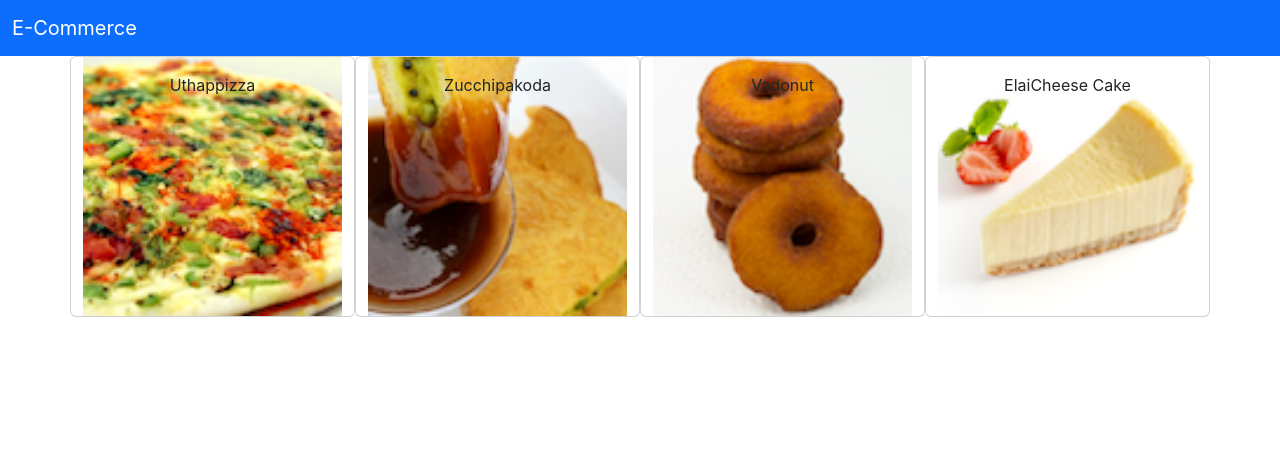
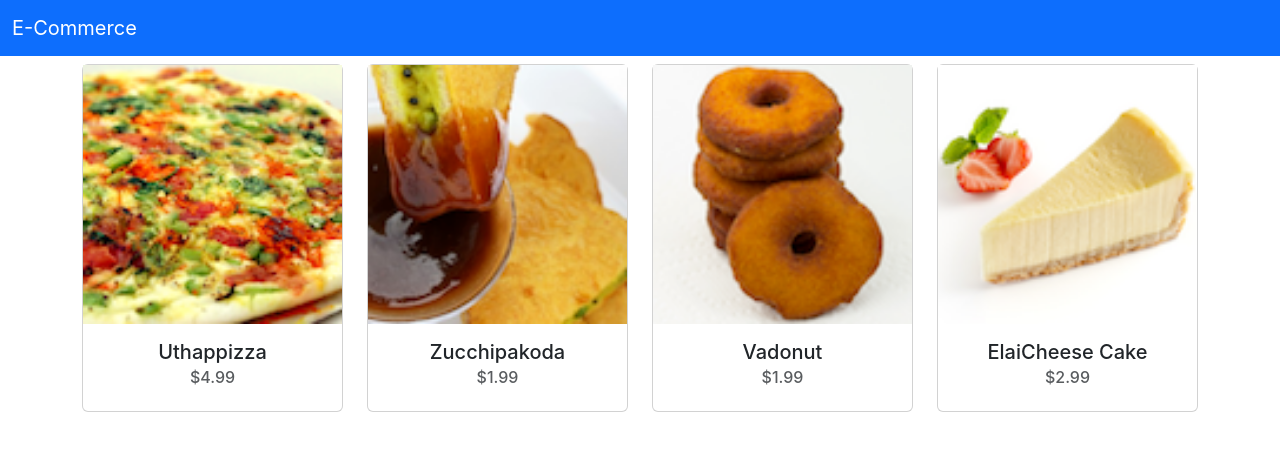
Before and after one commit to Harsh-Upadhyay/project, a React (Create React App) app: page / in a window 1280 px wide. Shown: the top 450 px of the page. Built offline with nearby package versions, Linux system fonts and the light colour scheme.

Commit message:
card_proto_2

```diff
--- a/src/components/ItemComponent.js
+++ b/src/components/ItemComponent.js
@@ -1,5 +1,5 @@
 import React from "react";
-import { Card , CardImg , CardImgOverlay , CardTitle } from "reactstrap";
+import { Card , CardImg , CardBody , CardTitle , CardSubtitle , CardText} from "reactstrap";
 
 class ItemList extends React.Component {
 
@@ -13,12 +13,23 @@ class ItemList extends React.Component {
 
     const itemslist = this.props.items.map((item)=>{
       return (
-        <div key={item.id} className="col-6 col-md-3">
-          <Card tag='li' className="row">
-            <CardImg width="100%" src={item.image} alt={item.name} />
-            <CardImgOverlay>
-              <CardTitle heading>{item.name}</CardTitle>
-            </CardImgOverlay>
+        <div key={item.id} className="col-4 col-md-3 mt-2">
+          <Card>
+            <img
+              alt={item.name}
+              src={item.image}
+            />
+            <CardBody>
+              <CardTitle tag="h5">
+                {item.name}
+              </CardTitle>
+              <CardSubtitle
+                className="mb-2 text-muted"
+                tag="h6"
+              >
+              ${item.price}
+              </CardSubtitle>
+            </CardBody>
           </Card>
         </div>
       );
```
